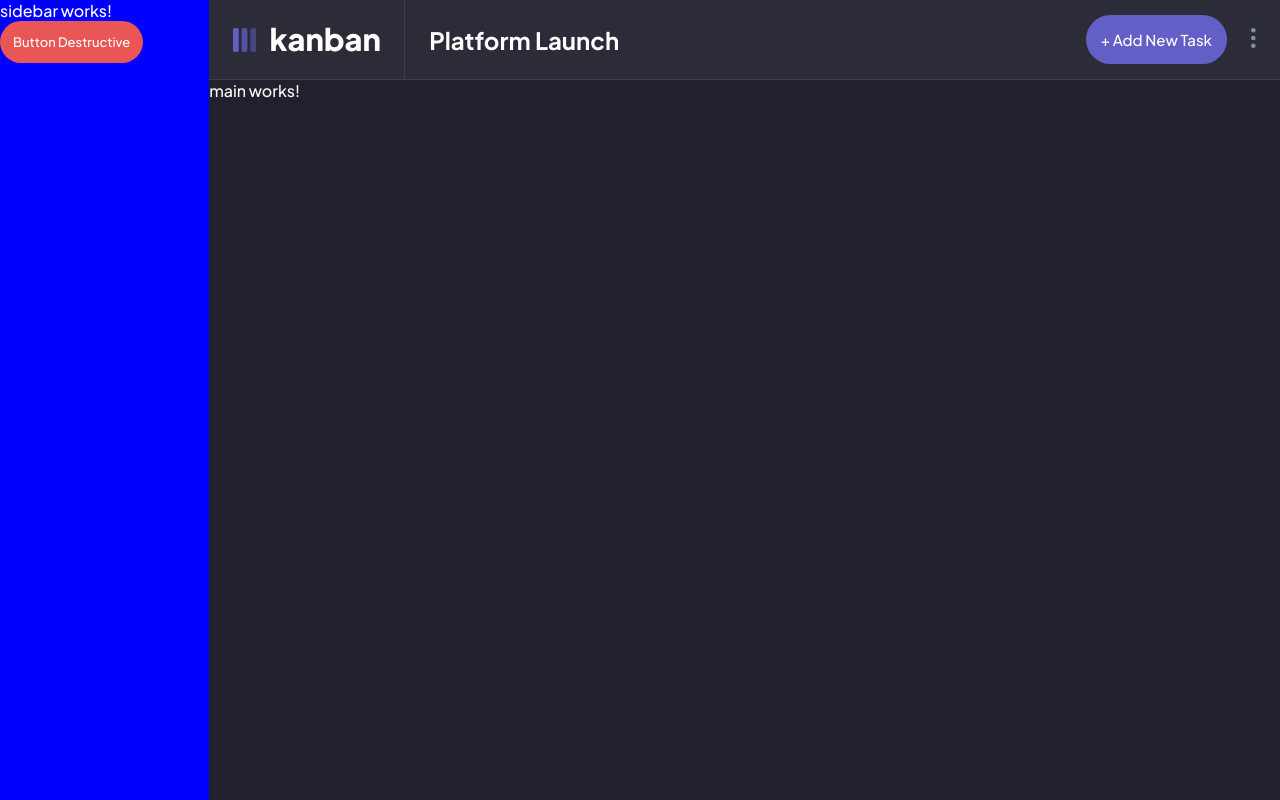
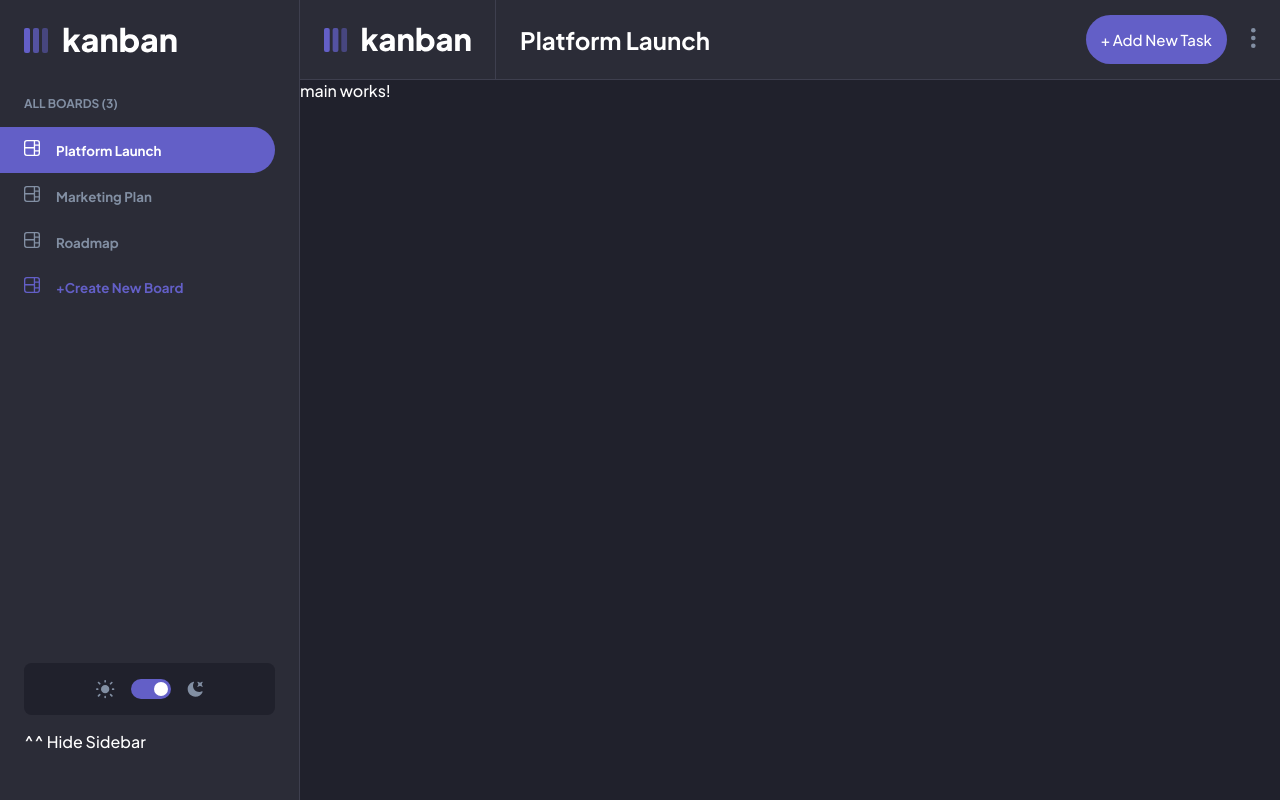
Before and after one commit to bsarnii/kanban-task-manager, an Angular app: page / in a window 1280 px wide. Built offline with nearby package versions, Linux system fonts and the light colour scheme.

Commit message:
build sidebar

```diff
--- a/src/app/app.component.scss
+++ b/src/app/app.component.scss
@@ -2,5 +2,5 @@
     display: flex;
 }
 .header-main-wrapper{
-    width: -webkit-fill-available;
+    width: 100%;
 }
--- a/src/app/app.module.ts
+++ b/src/app/app.module.ts
@@ -6,14 +6,14 @@ import { AppComponent } from './app.component';
 import { HeaderComponent } from './header/header.component';
 import { SidebarComponent } from './sidebar/sidebar.component';
 import { MainComponent } from './main/main.component';
-import { ColorThemeService } from './services/color-theme.service'
+import { ColorThemeService } from './services/color-theme.service';
 
 @NgModule({
   declarations: [
     AppComponent,
     HeaderComponent,
     SidebarComponent,
-    MainComponent
+    MainComponent,
   ],
   imports: [
     BrowserModule,
--- a/src/app/header/header.component.scss
+++ b/src/app/header/header.component.scss
@@ -61,8 +61,9 @@
         h1{
             padding: 0 0 0 1rem;
         }
-        .lines{
+        .line{
             height: 3rem;
+            display: none;
         }
         button{
             display: block;
--- a/src/app/sidebar/sidebar.component.html
+++ b/src/app/sidebar/sidebar.component.html
@@ -1,2 +1,51 @@
-<p>sidebar works!</p>
-<button (click)="colorTheme.switchTheme()" class=" btn button-destructive">Button Destructive</button>
+<div class="sidebar-top">
+    <div class="logo-container">
+        <img *ngIf="!colorTheme.lightMode" src="assets/logo-light.svg" alt="logo">
+        <img *ngIf="colorTheme.lightMode" src="assets/logo-dark.svg" alt="logo">
+    </div>
+    <div class="boards">
+        <h2 class="heading-s">ALL BOARDS (3)</h2>
+        <ul>
+            <li>
+                <button class="btn btn-list active">
+                    <svg width="16" height="16" xmlns="http://www.w3.org/2000/svg"><path d="M0 2.889A2.889 2.889 0 0 1 2.889 0H13.11A2.889 2.889 0 0 1 16 2.889V13.11A2.888 2.888 0 0 1 13.111 16H2.89A2.889 2.889 0 0 1 0 13.111V2.89Zm1.333 5.555v4.667c0 .859.697 1.556 1.556 1.556h6.889V8.444H1.333Zm8.445-1.333V1.333h-6.89A1.556 1.556 0 0 0 1.334 2.89V7.11h8.445Zm4.889-1.333H11.11v4.444h3.556V5.778Zm0 5.778H11.11v3.11h2a1.556 1.556 0 0 0 1.556-1.555v-1.555Zm0-7.112V2.89a1.555 1.555 0 0 0-1.556-1.556h-2v3.111h3.556Z" fill="#828FA3"/></svg>
+                    <span>Platform Launch</span>
+                </button>
+            </li>
+            <li>
+                <button class="btn btn-list">
+                    <svg width="16" height="16" xmlns="http://www.w3.org/2000/svg"><path d="M0 2.889A2.889 2.889 0 0 1 2.889 0H13.11A2.889 2.889 0 0 1 16 2.889V13.11A2.888 2.888 0 0 1 13.111 16H2.89A2.889 2.889 0 0 1 0 13.111V2.89Zm1.333 5.555v4.667c0 .859.697 1.556 1.556 1.556h6.889V8.444H1.333Zm8.445-1.333V1.333h-6.89A1.556 1.556 0 0 0 1.334 2.89V7.11h8.445Zm4.889-1.333H11.11v4.444h3.556V5.778Zm0 5.778H11.11v3.11h2a1.556 1.556 0 0 0 1.556-1.555v-1.555Zm0-7.112V2.89a1.555 1.555 0 0 0-1.556-1.556h-2v3.111h3.556Z" fill="#828FA3"/></svg>
+                    <span>Marketing Plan</span>
+                </button>
+            </li>
+            <li>
+                <button class="btn btn-list">
+                    <svg width="16" height="16" xmlns="http://www.w3.org/2000/svg"><path d="M0 2.889A2.889 2.889 0 0 1 2.889 0H13.11A2.889 2.889 0 0 1 16 2.889V13.11A2.888 2.888 0 0 1 13.111 16H2.89A2.889 2.889 0 0 1 0 13.111V2.89Zm1.333 5.555v4.667c0 .859.697 1.556 1.556 1.556h6.889V8.444H1.333Zm8.445-1.333V1.333h-6.89A1.556 1.556 0 0 0 1.334 2.89V7.11h8.445Zm4.889-1.333H11.11v4.444h3.556V5.778Zm0 5.778H11.11v3.11h2a1.556 1.556 0 0 0 1.556-1.555v-1.555Zm0-7.112V2.89a1.555 1.555 0 0 0-1.556-1.556h-2v3.111h3.556Z" fill="#828FA3"/></svg>
+                    <span>Roadmap</span>
+                </button>
+            </li>
+            <li>
+                <button class="btn btn-create">
+                    <svg width="16" height="16" xmlns="http://www.w3.org/2000/svg"><path d="M0 2.889A2.889 2.889 0 0 1 2.889 0H13.11A2.889 2.889 0 0 1 16 2.889V13.11A2.888 2.888 0 0 1 13.111 16H2.89A2.889 2.889 0 0 1 0 13.111V2.89Zm1.333 5.555v4.667c0 .859.697 1.556 1.556 1.556h6.889V8.444H1.333Zm8.445-1.333V1.333h-6.89A1.556 1.556 0 0 0 1.334 2.89V7.11h8.445Zm4.889-1.333H11.11v4.444h3.556V5.778Zm0 5.778H11.11v3.11h2a1.556 1.556 0 0 0 1.556-1.555v-1.555Zm0-7.112V2.89a1.555 1.555 0 0 0-1.556-1.556h-2v3.111h3.556Z" fill="#828FA3"/></svg>
+                    <span>+Create New Board</span>
+                </button>
+            </li>
+        </ul>
+    </div>
+</div>
+
+<div class="sidebar-bottom">
+    <div class="theme-switcher-container">
+        <svg width="19" height="19" xmlns="http://www.w3.org/2000/svg"><path d="M9.167 15.833a.833.833 0 0 1 .833.834v.833a.833.833 0 0 1-1.667 0v-.833a.833.833 0 0 1 .834-.834ZM3.75 13.75a.833.833 0 0 1 .59 1.422l-1.25 1.25a.833.833 0 0 1-1.18-1.178l1.25-1.25a.833.833 0 0 1 .59-.244Zm10.833 0c.221 0 .433.088.59.244l1.25 1.25a.833.833 0 0 1-1.179 1.178l-1.25-1.25a.833.833 0 0 1 .59-1.422ZM9.167 5a4.167 4.167 0 1 1 0 8.334 4.167 4.167 0 0 1 0-8.334Zm-7.5 3.333a.833.833 0 0 1 0 1.667H.833a.833.833 0 1 1 0-1.667h.834Zm15.833 0a.833.833 0 0 1 0 1.667h-.833a.833.833 0 0 1 0-1.667h.833Zm-1.667-6.666a.833.833 0 0 1 .59 1.422l-1.25 1.25a.833.833 0 1 1-1.179-1.178l1.25-1.25a.833.833 0 0 1 .59-.244Zm-13.333 0c.221 0 .433.088.59.244l1.25 1.25a.833.833 0 0 1-1.18 1.178L1.91 3.09a.833.833 0 0 1 .59-1.422ZM9.167 0A.833.833 0 0 1 10 .833v.834a.833.833 0 1 1-1.667 0V.833A.833.833 0 0 1 9.167 0Z" fill="#828FA3"/></svg>
+        <label class="switch" for="checkbox">
+            <input (click)="colorTheme.switchTheme()" type="checkbox" id="checkbox" />
+            <div class="slider round"></div>
+        </label>
+        <svg width="16" height="16" xmlns="http://www.w3.org/2000/svg"><path d="M6.474.682c.434-.11.718.406.481.78A6.067 6.067 0 0 0 6.01 4.72c0 3.418 2.827 6.187 6.314 6.187.89.002 1.77-.182 2.584-.54.408-.18.894.165.724.57-1.16 2.775-3.944 4.73-7.194 4.73-4.292 0-7.771-3.41-7.771-7.615 0-3.541 2.466-6.518 5.807-7.37Zm8.433.07c.442-.294.969.232.674.674l-.525.787a1.943 1.943 0 0 0 0 2.157l.525.788c.295.441-.232.968-.674.673l-.787-.525a1.943 1.943 0 0 0-2.157 0l-.786.525c-.442.295-.97-.232-.675-.673l.525-.788a1.943 1.943 0 0 0 0-2.157l-.525-.787c-.295-.442.232-.968.674-.673l.787.525a1.943 1.943 0 0 0 2.157 0Z" fill="#828FA3"/></svg>
+    </div>
+    <div class="display-sidebar">
+        <span>^^ </span>
+        <span>Hide Sidebar</span>
+    </div>
+
+</div>
--- a/src/app/sidebar/sidebar.component.scss
+++ b/src/app/sidebar/sidebar.component.scss
@@ -1,7 +1,140 @@
 :host{
-    display: block;
-    width: 250px;
+    display: flex;
+    flex-direction: column;
+    justify-content: space-between;
+    min-width: 300px;
     min-height: 100vh;
-    position: relative;
-    background-color: blue;
+    background-color: var(--color-sec-bg);
+    border-right: 1px solid var(--lines);
+    padding: 0 1.5rem
 }
+
+.sidebar-top{
+    .logo-container{
+        height: 5rem;
+        display: flex;
+        align-items: center;
+    }
+    .boards{
+        h2{
+            color: #828FA3;
+            padding: 1rem 0;
+        }
+        ul{
+            li{
+                list-style: none;
+                button{
+                    width: 130%;
+                    margin-left: -30%;
+                    padding-left: 30%;
+                    background-color: transparent;
+                    font-weight: bold;
+                    text-align: left;
+                    span{
+                        margin-left: 1rem;
+                    }
+                }
+                .btn-list{
+                    color: #828FA3;
+                    transition: color .3s, background-color .3s;
+                    &:hover{
+                        background-color: var(--sidebar-btn-hover);
+                        color: #635FC7;
+                        path{
+                            fill: #635FC7;
+                        }
+                    }
+                }
+                .active{
+                    background-color: #635FC7;
+                    color: #FFFFFF;
+                    &:hover{
+                        background-color: #635FC7;
+                        color: #FFFFFF;
+                        path{
+                            fill: #FFFFFF;
+                        }
+                    }
+                    path{
+                        fill: #FFFFFF;
+                    }
+                }
+                .btn-create{
+                    color: #635FC7;
+                    transition: background-color .3s;
+                    &:hover{
+                        background-color: var(--sidebar-btn-hover);
+                    }
+                    path{
+                        fill: #635FC7;
+                    }
+                }
+            }
+        }
+    }
+}
+
+.sidebar-bottom{
+    padding-bottom: 3rem;
+    .theme-switcher-container{
+        margin-bottom: 1rem;
+        padding: 1rem;
+        background-color: var(--color-bg);
+        border-radius: 7.5px;
+        display: flex;
+        justify-content: center;
+        align-items: center;
+        gap: 1rem;
+
+        .switch {
+            display: inline-block;
+            height: 20px;
+            position: relative;
+            width: 40px;
+        }
+
+        .switch input {
+            display:none;
+        }
+
+          .slider {
+            background-color: #635FC7;
+            bottom: 0;
+            cursor: pointer;
+            left: 0;
+            position: absolute;
+            right: 0;
+            top: 0;
+            transition: .4s;
+        }
+
+        .slider:before {
+            background-color: #fff;
+            bottom: 3px;
+            content: "";
+            height: 14px;
+            right: 3px;
+            position: absolute;
+            transition: .4s;
+            width: 14px;
+        }
+
+        input:checked + .slider:before {
+            transform: translateX(-20px);
+        }
+
+        .slider.round {
+            border-radius: 34px;
+        }
+
+        .slider.round:before {
+            border-radius: 50%;
+        }
+    }
+}
+
+@media screen and (max-width: 800px) {
+    :host{
+        min-width: 260px;
+    }
+}
--- a/src/styles.scss
+++ b/src/styles.scss
@@ -24,6 +24,7 @@ $redHover: #FF9898;
     --checkbox-bg: #20212C;
     --checkbox-color: #2B2C37;
     --lines: #3E3F4E;
+    --sidebar-btn-hover: #FFFFFF;
 }
 [data-theme = 'light'] {
     --color-bg: #F4F7FD;
@@ -34,6 +35,7 @@ $redHover: #FF9898;
     --checkbox-bg: #F4F7FD;
     --checkbox-color: #FFFFFF;
     --lines: #E4EBFA;
+    --sidebar-btn-hover: #F4F7FD;
 }
 
 body{
```
